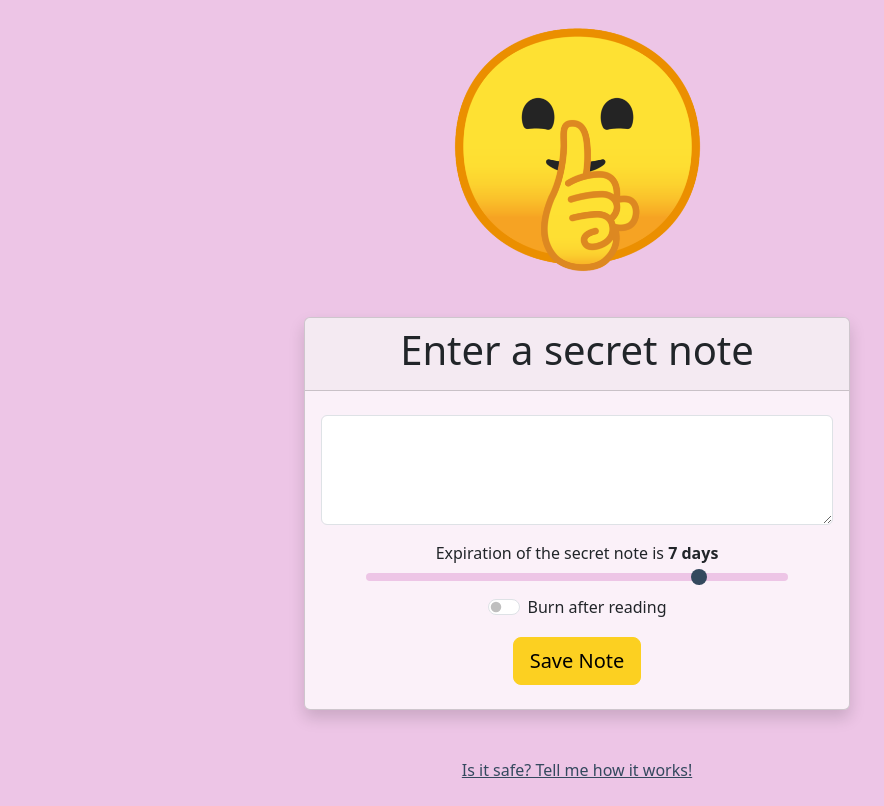
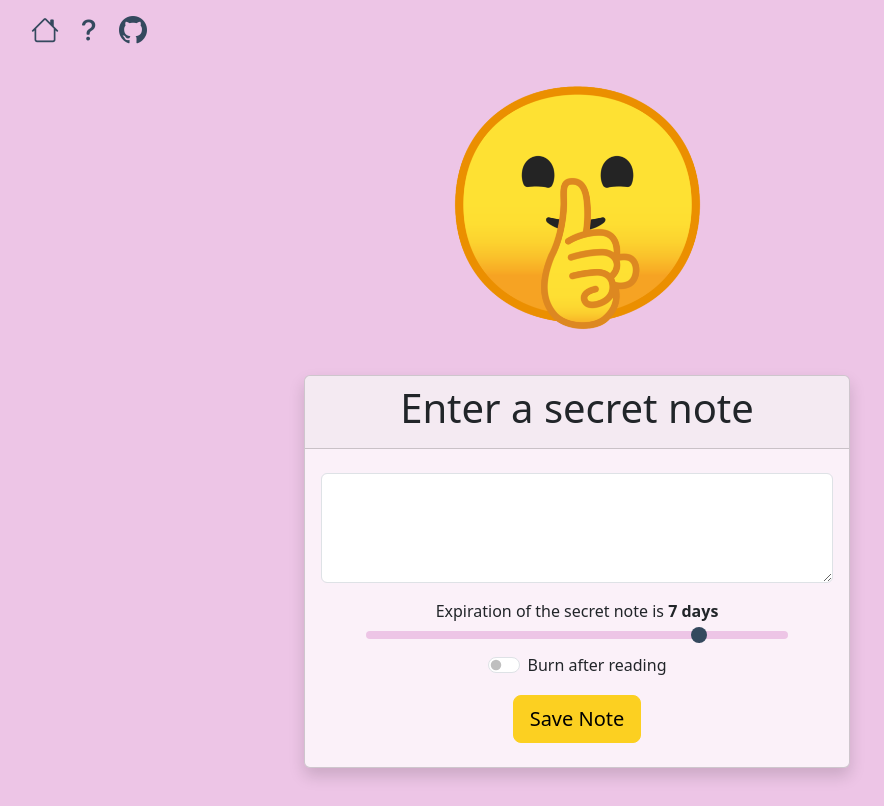
Before and after one commit to eliska-n/BagManUI, a React (Create React App) app: page / in a window 1280 px wide. Shown: the whole page, without its empty margins (63-947 px from the left). Built offline with nearby package versions, Linux system fonts and the light colour scheme.

Commit message:
adding navbar

```diff
--- a/public/index.html
+++ b/public/index.html
@@ -26,6 +26,7 @@
       work correctly both with client-side routing and a non-root public URL.
       Learn how to configure a non-root public URL by running `npm run build`.
     -->
+    <link rel="stylesheet" href="https://cdn.jsdelivr.net/npm/bootstrap-icons@1.11.1/font/bootstrap-icons.css">
     <title>Bagman</title>
   </head>
   <body>
--- a/src/App.js
+++ b/src/App.js
@@ -5,7 +5,8 @@ import { useState } from 'react';
 import { Base64 } from 'js-base64';
 import axios from 'axios';
 
-import {LinkToUnicorns, UnicornsScreen} from './Unicorns'
+import {UnicornsScreen} from './Unicorns'
+import {Navbar} from "./navbar"
 
 
 // TODO - kde by tohle mělo bydlet?
@@ -194,11 +195,6 @@ function SaveNoteScreen({ setAlert }) {
           </div>
         </div>
       </div>
-
-      < LinkToUnicorns />
-
-
-
     </>
   );
 }
@@ -319,7 +315,6 @@ function DisplayNoteScreen( setAlert ) {
                   <button className="btn btn-primary btn-lg" onClick={copySecretToClipboard}>Copy secret to clipboard</button>
                   { deleted === false && <button className="btn btn-danger btn-lg" onClick={deleteNote}>Delete Note</button> }
                   { deleted === true && <button className="btn btn-dark btn-lg" disabled onClick={deleteNote}>Note was deleted!</button> }
-                  <a class="btn btn-secondary btn-lg" aria-current="page" href="/">Create new secret</a>
                 </div>
               </div>
             </>
@@ -328,8 +323,6 @@ function DisplayNoteScreen( setAlert ) {
 
         </div>
       </div>
-
-      < LinkToUnicorns />
     </>
   );
 }
@@ -358,6 +351,7 @@ function App() {
         </div>
       </div>
       }
+      <Navbar />
       <div className="container text-center">
           <BagmanRouter setAlert={setAlert}/>
       </div>
--- a/src/Unicorns.js
+++ b/src/Unicorns.js
@@ -86,30 +86,8 @@ function UnicornsScreen() {
           </div>
         </div>
       </div>
-
-      <div className="row justify-content-center">
-        <div className="col-12 col-lg-6">
-          <ul class="nav nav-pills justify-content-center">
-            <li class="nav-item">
-              <a class="nav-link active" aria-current="page" href="/">Back to the app</a>
-            </li>
-          </ul>
-        </div>
-      </div>
     </>
   )
 }
 
-
-function LinkToUnicorns() {
-  return (
-    <div className="row py-4 justify-content-center">
-      <div className="col-12 col-lg-6">
-        <a class="link-secondary" aria-current="page" href="#/unicorns">Is it safe? Tell me how it works!</a>
-      </div>
-    </div>
-  )
-}
-
 export { UnicornsScreen };
-export { LinkToUnicorns };
--- /dev/null
+++ b/src/navbar.js
@@ -0,0 +1,38 @@
+import '@popperjs/core';
+
+
+function Navbar() {
+	return (
+		<>
+		<div className="container">
+			<nav className="navbar navbar-expand-lg bg-body-lightpink">
+			<div className="container-fluid">
+				<div class="collapse navbar-collapse" id="navbarText">
+					<ul class="navbar-nav me-auto mb-2 mb-lg-0">
+						<li class="nav-item">
+						<a className="navbar-brand fs-3 text-secondary" href="#">
+							<i class="bi bi-house text-secondary fs-3"></i>
+						</a>
+						</li>
+						<li class="nav-item">
+						<a className="navbar-brand fs-3 text-secondary" href="#/unicorns">
+								<i class="bi bi-question-lg text-secondary fs-3"></i>
+						</a>
+						</li>
+						<li class="nav-item">
+						<a className="navbar-brand fs-3 text-secondary" href="https://github.com/eliska-n/BagManUI">
+								<i class="bi bi-github text-secondary fs-3"></i>
+						</a>
+						</li>
+
+					</ul>
+				</div>
+			</div>
+			</nav>
+		</div>
+
+		</>
+	)
+}
+
+export { Navbar };
--- a/src/scss/custom.scss
+++ b/src/scss/custom.scss
@@ -50,6 +50,7 @@ $btn-active-border-tint-amount:   50%;
 @import "../../node_modules/bootstrap/scss/card";
 @import "../../node_modules/bootstrap/scss/carousel";
 @import "../../node_modules/bootstrap/scss/nav";
+@import "../../node_modules/bootstrap/scss/navbar";
 @import "../../node_modules/bootstrap/scss/alert";
 @import "../../node_modules/bootstrap/scss/close";
 @import "../../node_modules/bootstrap/scss/transitions";
@@ -77,7 +78,7 @@ body {
 // }
 
 .mt-a-lot {
-	margin-top: ($spacer * 15);
+	margin-top: ($spacer * 10);
   }
 
 .alerts {
```
Also changed, not shown: package.json (+5 -6 lines).
